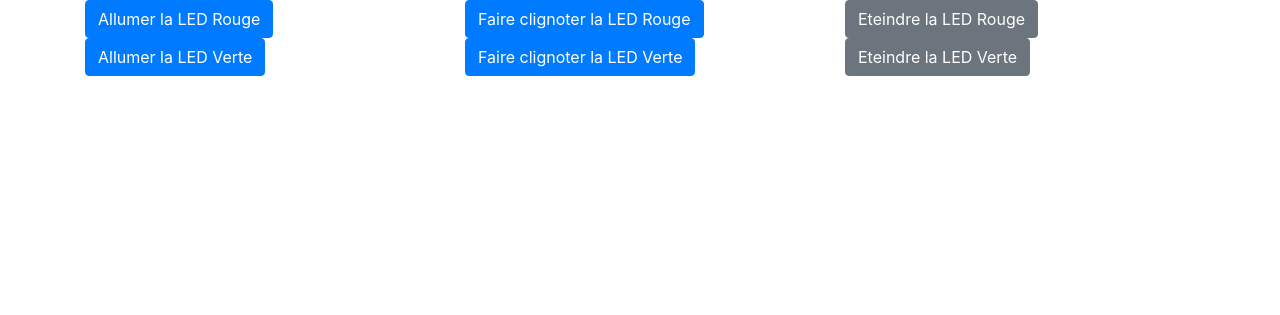
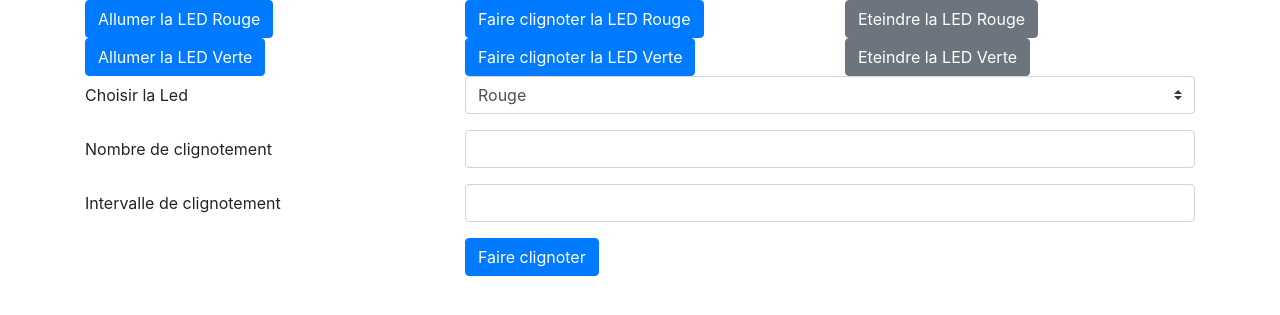
Before and after one commit to Aymarick/raspberry-dev3, a Flask app: page / in a window 1280 px wide. Shown: the top 315 px of the page. Run offline with Flask 2, Linux system fonts and the light colour scheme; some libraries are stand-ins or nearby versions.

Commit message:
Add form to blink

```diff
--- a/application.py
+++ b/application.py
@@ -1,4 +1,4 @@
-from flask import Flask, render_template, redirect, url_for
+from flask import Flask, render_template, redirect, url_for, request
 from led import Led
 import RPi.GPIO as GPIO
 from threading import Thread
@@ -25,17 +25,21 @@ def on(color):
 
 @app.route('/off/<color>')
 def off(color):
+
     if color == "red":
         redLed.off()
     elif color == "green":
         greenLed.off()
     return redirect(url_for('home'))
 
-@app.route('/blink/<color>')
-def blink(color):
+@app.route('/blink', methods=['POST'])
+def blink():
+    color = request.form['color']
+    numBlink = int(request.form['numBlink'])
+    sleepTime = float(request.form['sleepTime'])
     if color == "red":
-        thread = Thread(target=redLed.blink, args=(100, 0.05, ))
+        thread = Thread(target=redLed.blink, args=(numBlink, sleepTime, ))
         thread.start()
     elif color == "green":
-        greenLed.blink(100, 0.05)
+        greenLed.blink(numBlink, sleepTime)
     return redirect(url_for('home'))
--- a/templates/home.html
+++ b/templates/home.html
@@ -27,6 +27,34 @@
 	<a href="/off/green" class="btn btn-secondary">Eteindre la LED Verte</a>
     </div>
   </div>
+  <form action="/blink" method="POST">
+    <div class="form-group row">
+      <label for="color" class="col-4 col-form-label">Choisir la Led</label>
+      <div class="col-8">
+        <select id="color" name="color" class="custom-select">
+          <option value="red">Rouge</option>
+          <option value="green">Verte</option>
+        </select>
+      </div>
+    </div>
+    <div class="form-group row">
+      <label for="numBlink" class="col-4 col-form-label">Nombre de clignotement</label>
+      <div class="col-8">
+        <input id="numBlink" name="numBlink" type="text" class="form-control">
+      </div>
+    </div>
+    <div class="form-group row">
+      <label for="sleepTime" class="col-4 col-form-label">Intervalle de clignotement</label>
+      <div class="col-8">
+        <input id="sleepTime" name="sleepTime" type="text" class="form-control">
+      </div>
+    </div>
+    <div class="form-group row">
+      <div class="offset-4 col-8">
+        <button name="submit" type="submit" class="btn btn-primary">Faire clignoter</button>
+      </div>
+    </div>
+  </form>
 </div>
 <script src="https://code.jquery.com/jquery-3.3.1.slim.min.js" integrity="sha384-q8i/X+965DzO0rT7abK41JStQIAqVgRVzpbzo5smXKp4YfRvH+8abtTE1Pi6jizo" crossorigin="anonymous"></script>
 <script src="https://cdnjs.cloudflare.com/ajax/libs/popper.js/1.14.7/umd/popper.min.js" integrity="sha384-UO2eT0CpHqdSJQ6hJty5KVphtPhzWj9WO1clHTMGa3JDZwrnQq4sF86dIHNDz0W1" crossorigin="anonymous"></script>
```
